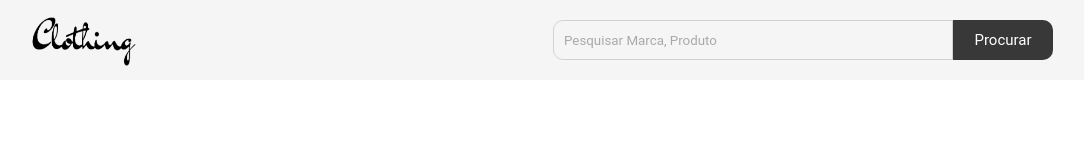
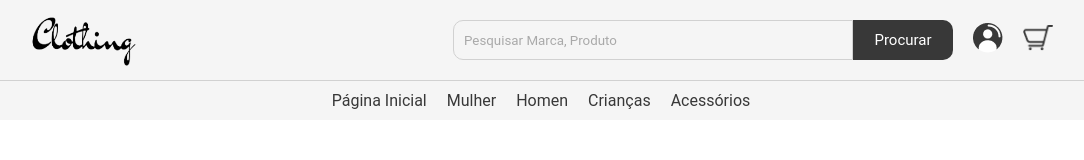
Before and after one commit to daniel-oliv3/e-commerce_clothing, a plain HTML site: page index.html in a window 1280 px wide. Shown: the whole page, without its empty margins (99-1183 px from the left). Drawn offline with Linux system fonts and the light colour scheme.

Commit message:
Menu Links-container

```diff
--- a/index.html
+++ b/index.html
@@ -17,8 +17,17 @@
                     <input type="text" class="search-box" placeholder="Pesquisar marca, produto">
                     <button class="search-btn">Procurar</button>
                 </div>
+                <a href="#"><img src="img/user.png" alt=""></a>
+                <a href="#"><img src="img/cart.png" alt=""></a>
             </div>
         </div>
+        <ul class="links-container">
+            <li class="link-item"><a href="#" class="link">Página Inicial</a></li>
+            <li class="link-item"><a href="#" class="link">Mulher</a></li>
+            <li class="link-item"><a href="#" class="link">Homen</a></li>
+            <li class="link-item"><a href="#" class="link">Crianças</a></li>
+            <li class="link-item"><a href="#" class="link">Acessórios</a></li>
+        </ul>
     </nav>
 
 </body>
--- a/public/css/nav.css
+++ b/public/css/nav.css
@@ -65,3 +65,34 @@
 .search-box::placeholder {
     color: #a9a9a9;
 }
+
+.nav-items a {
+    margin-left: 20px;
+}
+
+.nav-items a img {
+    width: 30px;
+}
+
+.links-container {
+    width: 100%;
+    display: flex;
+    padding: 10px 10vw;
+    justify-content: center;
+    list-style: none;
+    border-top: 1px solid #d1d1d1;
+}
+
+.link {
+    text-transform: capitalize;
+    padding: 0 5px;
+    margin: 0 5px;
+    text-decoration: none;
+    color: #383838;
+    opacity: 0.5s;
+    transition: .5s;
+}
+
+.link:hover {
+    opacity: 1;
+}
```
